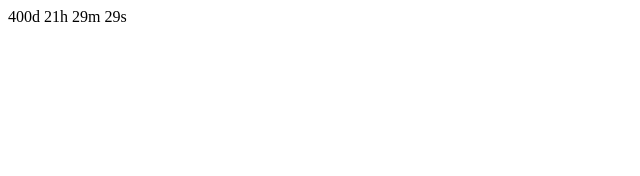
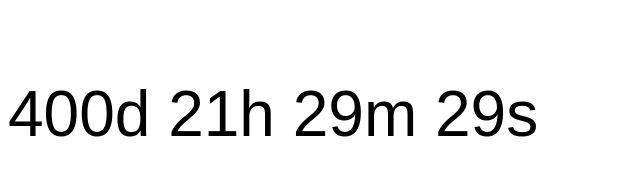
Before and after one commit to joyes974/countdown, a plain HTML site: page index.html in a window 1280 px wide. Shown: the whole page, without its empty margins (0-640 px from the left). Drawn offline with Linux system fonts and the light colour scheme.

Commit message:
Update index.html
Style update commit

```diff
--- a/index.html
+++ b/index.html
@@ -1,6 +1,11 @@
 <!-- Display the countdown timer in an element -->
-<p id="demo"></p>
-
+<p id="demo" style="font-size:64px;font-family:arial"></p>
+<style>
+  .w3-center{text-align: center!important;}
+  p{margin-top: 1.2em;
+    margin-bottom: 1.2em;
+  }
+</style>
 <script>
 // Set the date we're counting down to
 var countDownDate = new Date("Jul 17, 2022 15:37:25").getTime();
```
